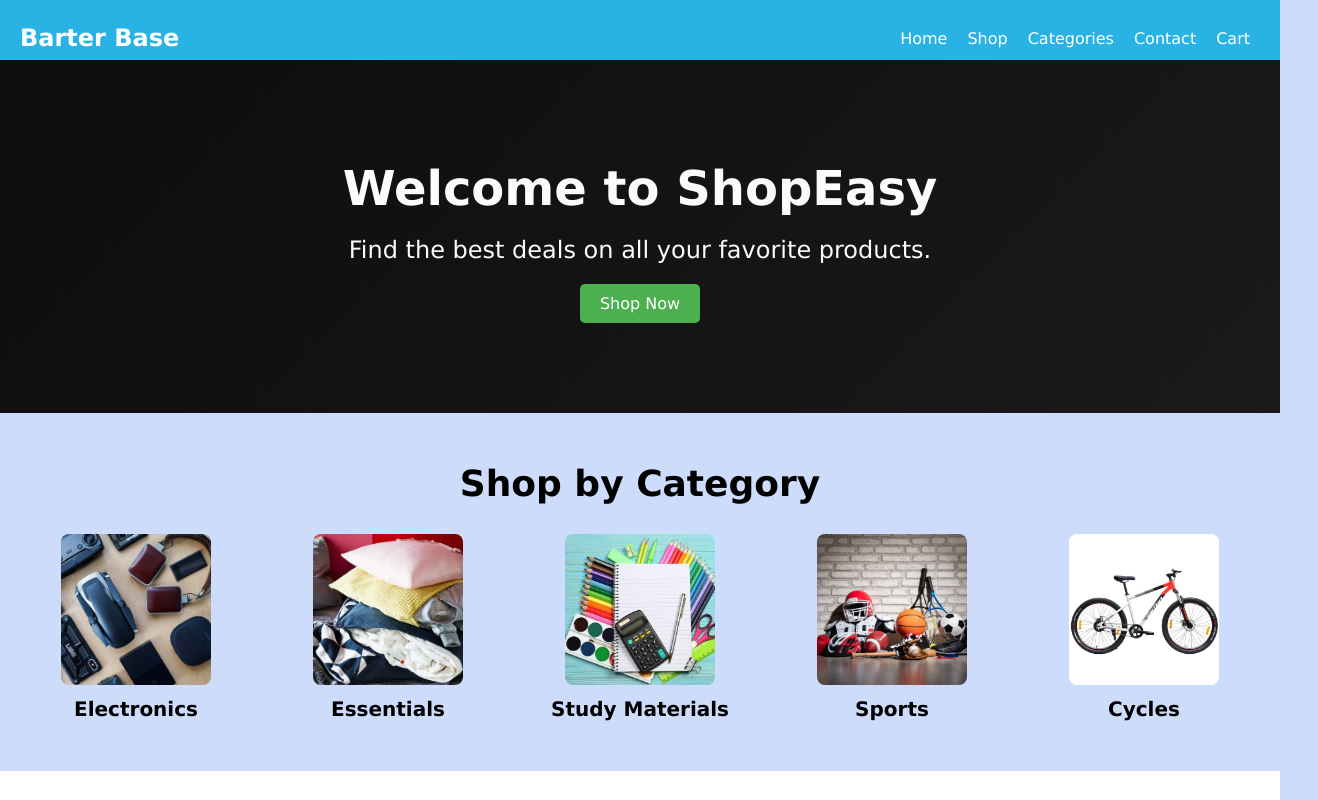
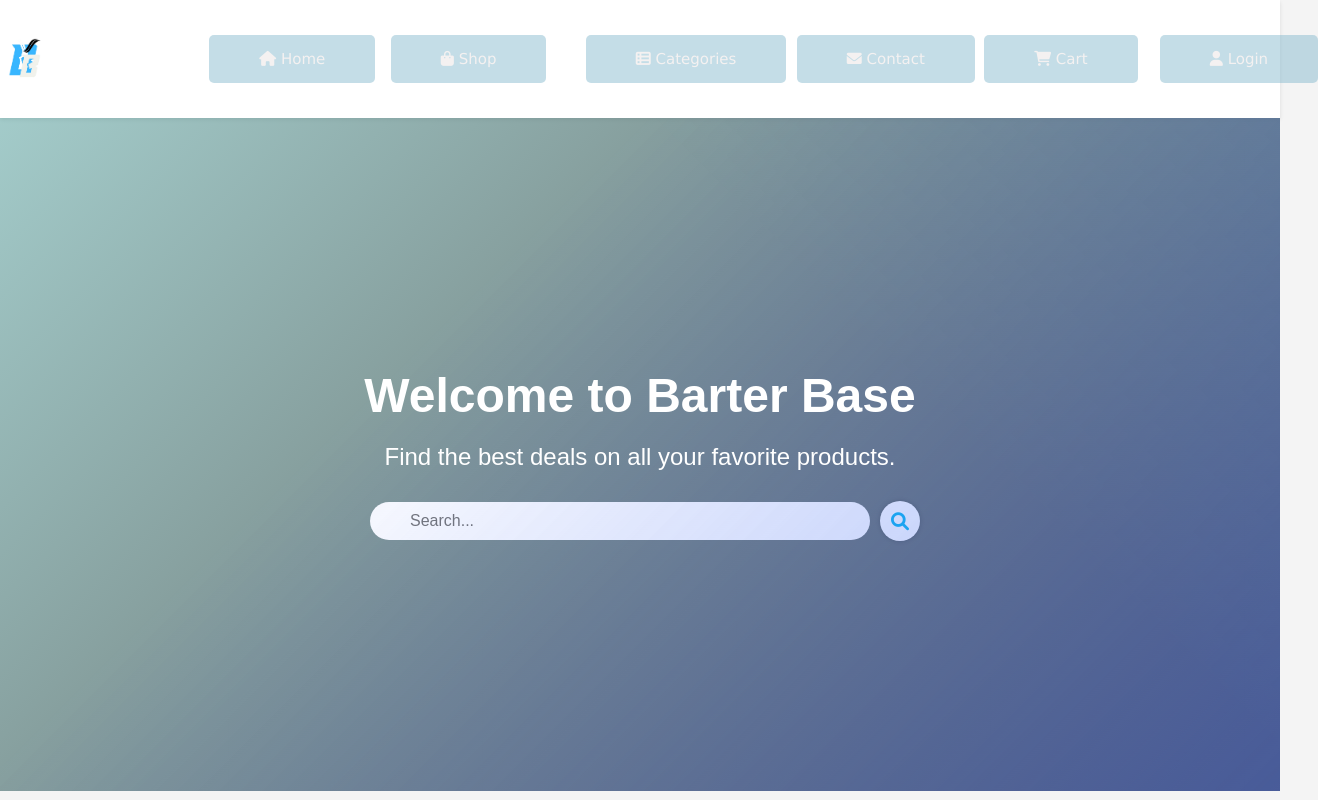
Before and after one commit to Aryankataria1/Hack-INNO, a plain HTML site: page index.html in a window 1280 px wide. Shown: the top 800 px of the page, 1318 px wide, since content can reach past the window. Drawn offline with Linux system fonts and the light colour scheme; a script that the page names is missing.

Commit message:
Merged Sameer branch into main

```diff
--- a/css/style.css
+++ b/css/style.css
@@ -2,47 +2,43 @@
     margin: 0;
     padding: 0;
     box-sizing: border-box;
-    font-family: Verdana, sans-serif;
+    font-family: Arial, sans-serif;
 }
 
-
-.site-header {
-    display: flex;
-    align-items: center;
-    justify-content: space-between;
-    padding: 10px;
-    background-color: #f8f8f8;
-    border-bottom: 1px solid #ccc;
-}
-
-
-
-.site-logo {
-    height: 41px;
-    width: auto; }
-
-
-
-
 body {
-    background-color: #cddcfa;
+    background-color: #f4f4f4;
     color: #000000;
 }
 
 header {
-    background-color: #29b2e4;
-    color: white;
-    padding: 8px 0;
+    background-color: #ffffff; /* Changed to white */
+    color: #000000; /* Ensure text is black for contrast */
+    padding: 15px 0;
     text-align: center;
     display: flex;
     justify-content: space-between;
     align-items: center;
+    box-shadow: 0 2px 4px rgba(0, 0, 0, 0.1); /* Add a subtle shadow to distinguish the header from the rest of the page */
+}
+
+.logo {
+    display: flex;
+    align-items: center; /* Vertically align image and text */
+    gap: 10px; /* Space between the image and text */
+}
+
+.logo img {
+    max-height: 50px; /* Adjust this value to control the image size */
+    width: auto; /* Maintain aspect ratio */
 }
 
 .logo h1 {
-    margin-left: 20px;
-    font-size: 24px;
+    font-size: 24px; /* Adjust font size as needed */
+    color: #29b2e4; /* Set text color to match your design */
+    margin: 0; /* Remove default margin */
+    font-weight: bold; /* Make the text bold */
 }
+
 
 nav ul {
     list-style: none;
@@ -55,57 +51,42 @@
 }
 
 nav ul li a {
-    color: white;
-    text-decoration: none;
+    color: #29b2e4; /* Update link color to match the original header background color */
 }
 
-/* Hero Section with Grid Overlay, Gradient Background, and Moving Lines */
+/* Hero Section with Diagonal Neon Line */
 .hero {
-    background: linear-gradient(135deg, #0d0d0d, #1a1a1a);
+    position: relative;
+    background: linear-gradient(135deg, #52a29f80, #4f4a4a);
     background-size: cover;
-    color: rgb(251, 251, 251);
+    color: white;
     text-align: center;
-    padding: 100px 20px;
-    position: relative;
-    overflow: hidden; /* Ensure lines don't overflow the hero section */
+    padding: 250px 250px;
+    overflow: hidden;
 }
 
-
-
-.hero::before {
-    content: "";
+/* Neon Diagonal Line Effect */
+ .diagonal-line {
     position: absolute;
-    top: 0;
-    left: 0;
-    width: 100%;
-    height: 100%;
-    background-image:
-        linear-gradient(transparent, transparent 99%, rgba(255, 255, 255, 0.05)),
-        linear-gradient(90deg, transparent, transparent 99%, rgba(255, 255, 255, 0.05));
-    background-size: 50px 50px;
-    opacity: 0.2;
-    pointer-events: none;
+    top: 0%;
+    left: 50%;
+    width: 500%;
+    height: 500%;
+    background: linear-gradient(45deg, rgb(110, 191, 226), rgba(255, 0, 0, 0) 50%),
+                linear-gradient(-45deg, rgba(113, 212, 210, 0.6), rgba(77, 167, 77, 0) 50%),
+                linear-gradient(45deg, rgba(0, 0, 255, 1.0), rgba(0, 0, 255, 0) 50%);
+    background-size: 100% 100%;
+    background-blend-mode: screen;
+    animation: diagonalMove 8s linear infinite;
+    z-index: 1;
 }
 
-.hero::after {
-    content: "";
-    position: absolute;
-    top: 0;
-    left: 0;
-    width: 200%;
-    height: 100%;
-    background-image: linear-gradient(90deg, rgba(255, 255, 255, 0.05) 1px, transparent 1px);
-    background-size: 50px 50px;
-    opacity: 0.15;
-    animation: moveLines 10s linear infinite;
-}
-
-@keyframes moveLines {
-    from {
-        transform: translateX(0);
+@keyframes diagonalMove {
+    0% {
+        transform:translate(-50%,-50%) rotate(45deg);
     }
-    to {
-        transform: translateX(-50%);
+    100% {
+        transform: translate(-50%,-50%) rotate(405deg);
     }
 }
 
@@ -123,27 +104,113 @@
     font-size: 24px;
     margin-bottom: 30px;
 }
+/* Button Styling */
+.btn2 {
+    display: inline-block;
+    padding: 10px 15px;
+    background-color: #ededed00; /* Green background */
+    color: rgb(5, 5, 5); /* White text */
+    text-decoration: none; /* No underline */
+    font-size: 15px;
+    border-radius: 20px; /* Rounded corners */
+    transition: background-color 0.3s ease, transform 0.3s ease;
+    /* box-shadow: 0 0 15px rgba(0, 0, 0, 0.7),
+                0 0 30px rgba(0, 0, 0, 0.5),
+                0 0 45px rgba(0, 0, 0, 0.3); Neon glow effect */
+}
+
+.btn2:hover {
+    background-color: #3c343474; /* Darker green on hover */
+    transform: scale(1.05); /* Slightly enlarge on hover */
+    box-shadow: 0 0 25px rgba(76, 175, 80, 1),
+                0 0 50px rgba(76, 175, 80, 0.7),
+                /* 0 0 75px rgba(251, 251, 251, 0.5); Intensify glow on hover */
+}
+
+/* Dropdown Menu Styles */
+.dropdown-menu {
+    display: none; /* Hidden by default */
+    position: absolute; /* Positioned relative to the parent <li> */
+    top: 100%; /* Align the top of the dropdown with the bottom of the parent <li> */
+    left: 0;
+    background-color: #29b2e4;
+    min-width: 200px; /* Minimum width of the dropdown */
+    box-shadow: 0 8px 16px rgba(0, 0, 0, 0.2); /* Add some shadow */
+    z-index: 1000; /* Ensure it stays above other content */
+}
+
+.dropdown-menu li {
+    margin: 0; /* Reset margin */
+    padding: 0; /* Reset padding */
+}
+
+
 
 .btn {
-    background-color: #4CAF50;
+    background-color: #45a049;
     color: white;
     padding: 10px 20px;
     text-decoration: none;
     border-radius: 5px;
-    margin-top: auto;
+    transition: background-color 0.3s ease;
+}
 
+.btn:hover {
+    background-color: #45a049;
+}
+/* SEARCH BOX  */
+/* Style for the search form */
 
-
-}
-.parent-container {
+.search-form {
+    display: flex;
     justify-content: center;
     align-items: center;
-    text-align: center;
+    margin-top: 20px;
+    position: relative;
+}
+
+/* Full circular bar */
+.search-form input[type="text"] {
+    width: 500px;
+    padding: 10px 40px; /* Space for the icon inside the bar */
+    font-size: 16px;
+    border: none;
+    border-radius: 25px; /* Make the bar circular */
+    outline: none;
+    background-color: #fff;
+    /* box-shadow: 0 0 10px rgba(0, 0, 0, 0.1); */
+}
+
+/* Style the search icon inside the bar */
+.search-form button {
+    position: relative; /* Position icon inside the circular bar */
+    left: 10px;
+    top: 50%;
+    transform: translateY(-0%); /* Center vertically within the input */
+    background: #ffffff; /* White background */
+    border: none;
+    border-radius: 50%; /* Make the button circular */
+    width: 40px; /* Adjust size of the circle */
+    height: 40px; /* Adjust size of the circle */
+    display: flex;
+    align-items: center; /* Center icon vertically */
+    justify-content: center; /* Center icon horizontally */
+    cursor: pointer;
+    color: #10b8f0; /* Icon color */
+    box-shadow: 0 0 5px rgba(0, 0, 0, 0.2); /* Optional shadow for effect */
+}
+
+.search-form button i {
+    font-size: 18px;
+}
+
+/* Adjust input text padding when icon is inside */
+.search-form input[type="text"] {
+    padding-left: 40px; /* Adjust padding to accommodate icon */
 }
 
 
-
-
+/* search ends */
 
 
 
--- a/index.html
+++ b/index.html
@@ -1,40 +1,55 @@
 <!DOCTYPE html>
 <html lang="en">
+    <head >
+        <meta charset="UTF-8">
+        <meta name="viewport" content="width=device-width, initial-scale=1.0">
+        <title>Barter Base</title>
+        <link rel="stylesheet" href="css/style.css">
+        <!-- Font Awesome for Icons -->
+        <link rel="stylesheet" href="https://cdnjs.cloudflare.com/ajax/libs/font-awesome/6.0.0-beta3/css/all.min.css">
+    </head>
+
 <head>
     <meta charset="UTF-8">
     <meta namBarter Basee="viewport" content="width=device-width, initial-scale=1.0">
-    <header>
-        <title  >Barter Base</title>
+    <title></title>
     <link rel="stylesheet" href="css/style.css">
-
-    </header>
-
-
 </head>
 <body>
-
     <header>
         <div class="logo">
-            <h1>Barter Base</h1>
+            <img src="images/logo.png" alt="img not found">
+            <h1></h1>
         </div>
         <nav>
             <ul>
-                <li><a href="#">Home</a></li>
-                <li><a href="#">Shop</a></li>
-                <li><a href="#">Categories</a></li>
-                <li><a href="#">Contact</a></li>
-                <li><a href="#">Cart</a></li>
+
+                <li><a href="#" class="btn2"><i class="fas fa-home"></i> Home</a></li>
+                <li><a href="#" class="btn2"><i class="fas fa-shopping-bag"></i> Shop</a></li>
+                <li><a href="#" class="btn2"><i class="fas fa-th-list"></i> Categories</a></li>
+                <li><a href="#" class="btn2"><i class="fas fa-envelope"></i> Contact</a></li>
+                <li><a href="#" class="btn2"><i class="fas fa-shopping-cart"></i> Cart</a></li>
+                <li><a href="#" class="btn2"><i class="fas fa-user"></i> Login</a></li>
+
             </ul>
+            <!-- Search  -->
+
         </nav>
     </header>
 
     <section class="hero">
+        <div class="diagonal-line"></div>
         <div class="hero-content">
-            <h2>Welcome to ShopEasy</h2>
+            <h2>Welcome to Barter Base</h2>
             <p>Find the best deals on all your favorite products.</p>
-            <a href="#" class="btn">Shop Now</a>
         </div>
+        <form action="#" class="search-form">
+            <input type="text" placeholder="Search..." name="search">
+            <button type="submit"><i class="fas fa-search"></i></button>
+        </form>
     </section>
+
+
 
     <section class="categories">
         <h2>Shop by Category</h2>
--- /dev/null
+++ b/js/main.js
@@ -0,0 +1,3 @@
+document.addEventListener('DOMContentLoaded', function() {
+    console.log("Welcome to ShopEasy!");
+});
```
Also changed, not shown: README.md (added), commerce web/index.html (added), css/main.css (added), css/navbar.css (added), images/logo.png (added).
